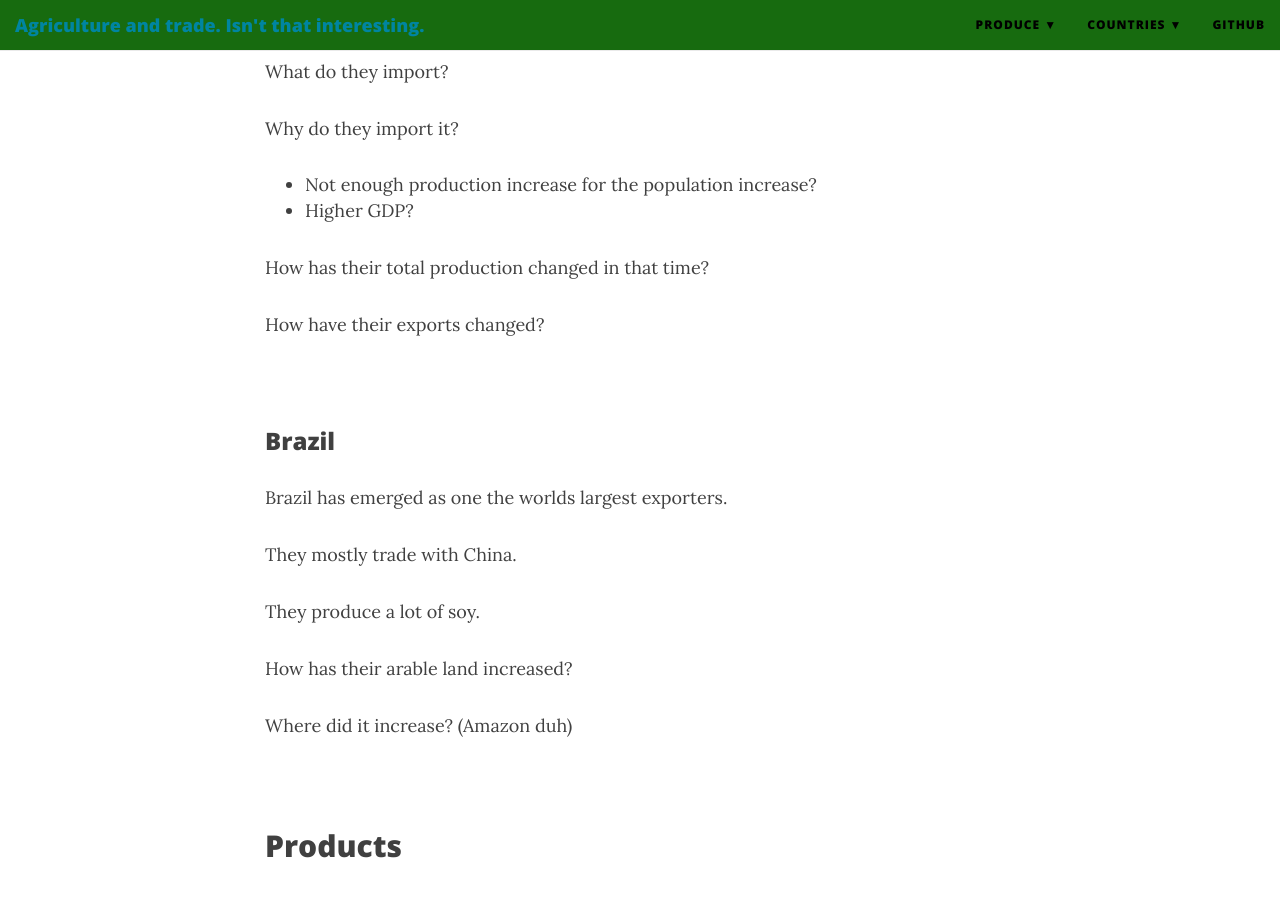
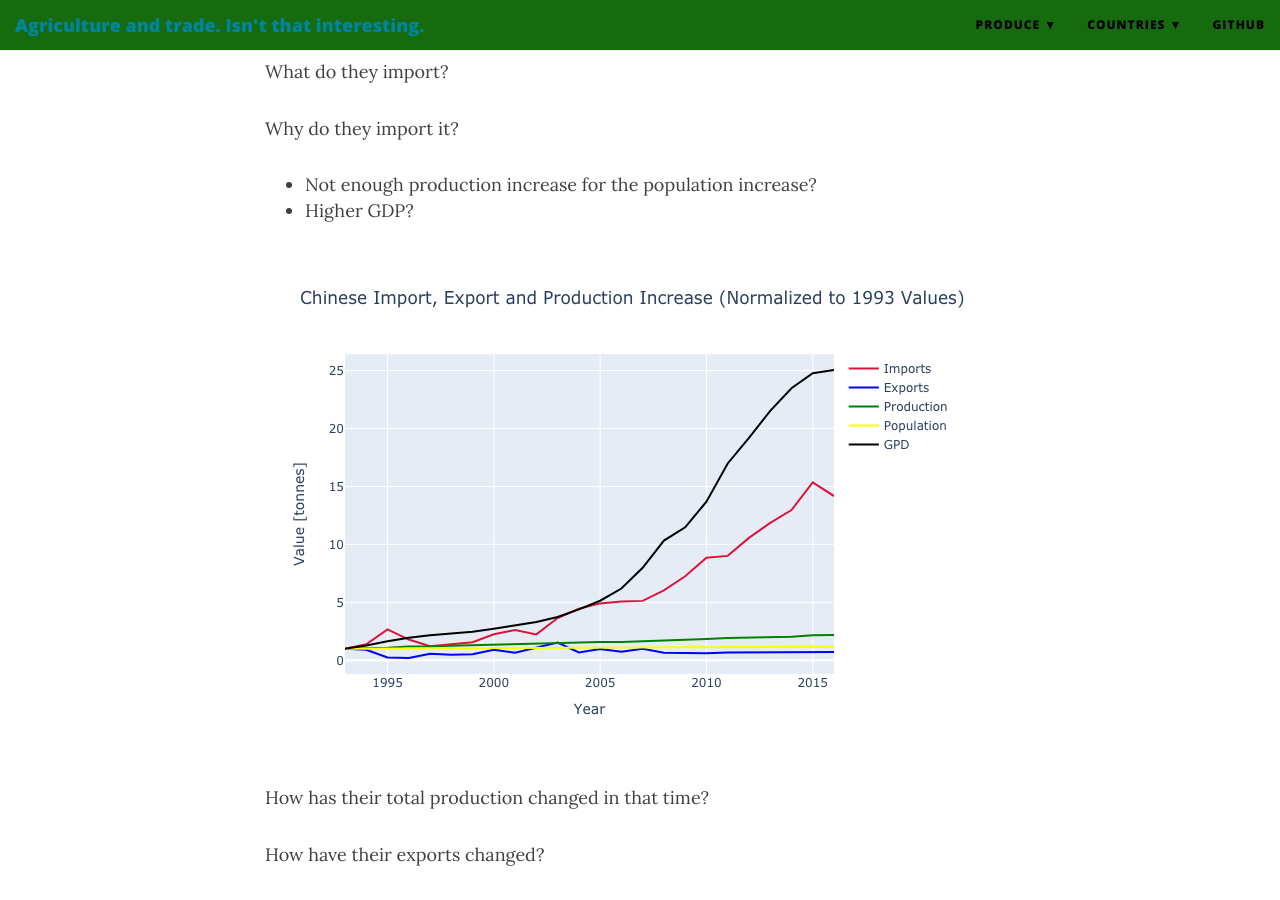
Before and after one commit to granadahfg/granadahfg.github.io, a Jekyll site: the page built from index.md, in a window 1280 px wide and 900 px high, scrolled down 2755 px. Built offline with Jekyll 4.4.1, drawn with Linux system fonts in a browser that asks for light colours; nearby versions of some CDN libraries.

Commit message:
Added img

```diff
--- a/index.md
+++ b/index.md
@@ -66,6 +66,8 @@ Why do they import it?
 * Not enough production increase for the population increase?
 * Higher GDP?
 
+![super cool plot](img/super_cool_fig.png)
+
 How has their total production changed in that time?
 
 How have their exports changed?
```
Also changed, not shown: img/super_cool_fig.png (added).
